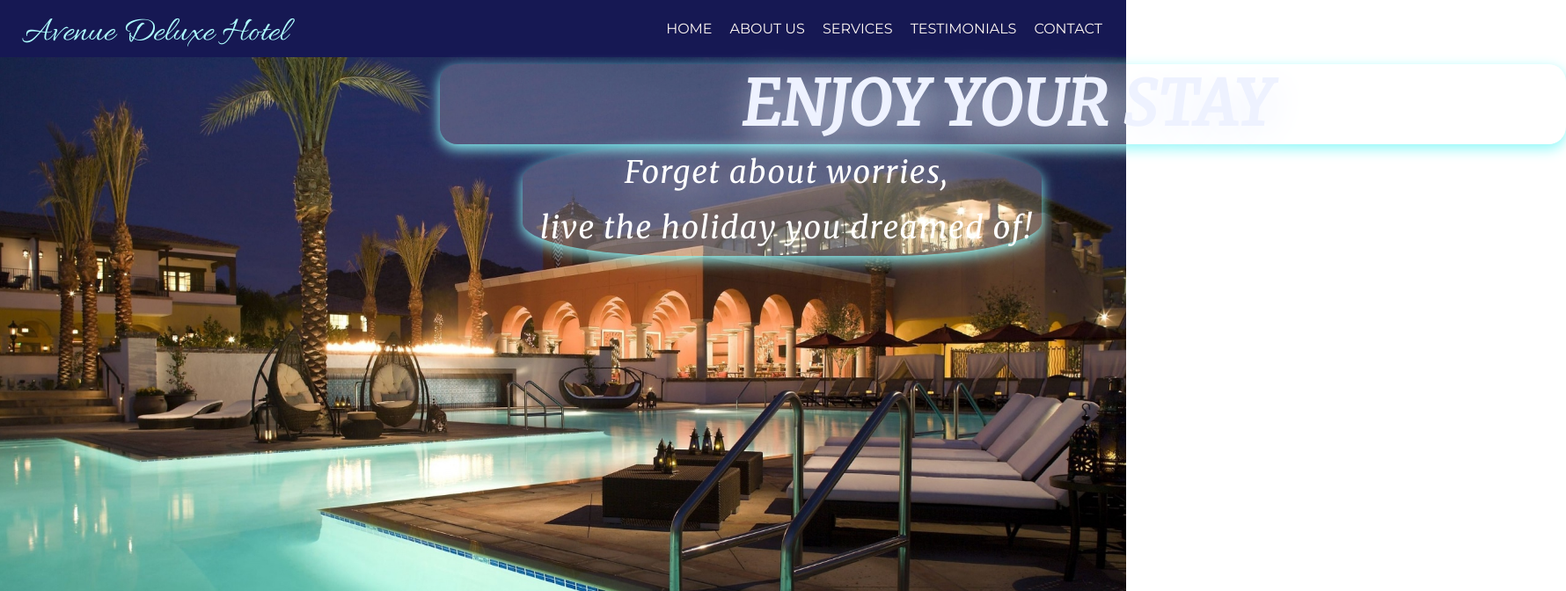
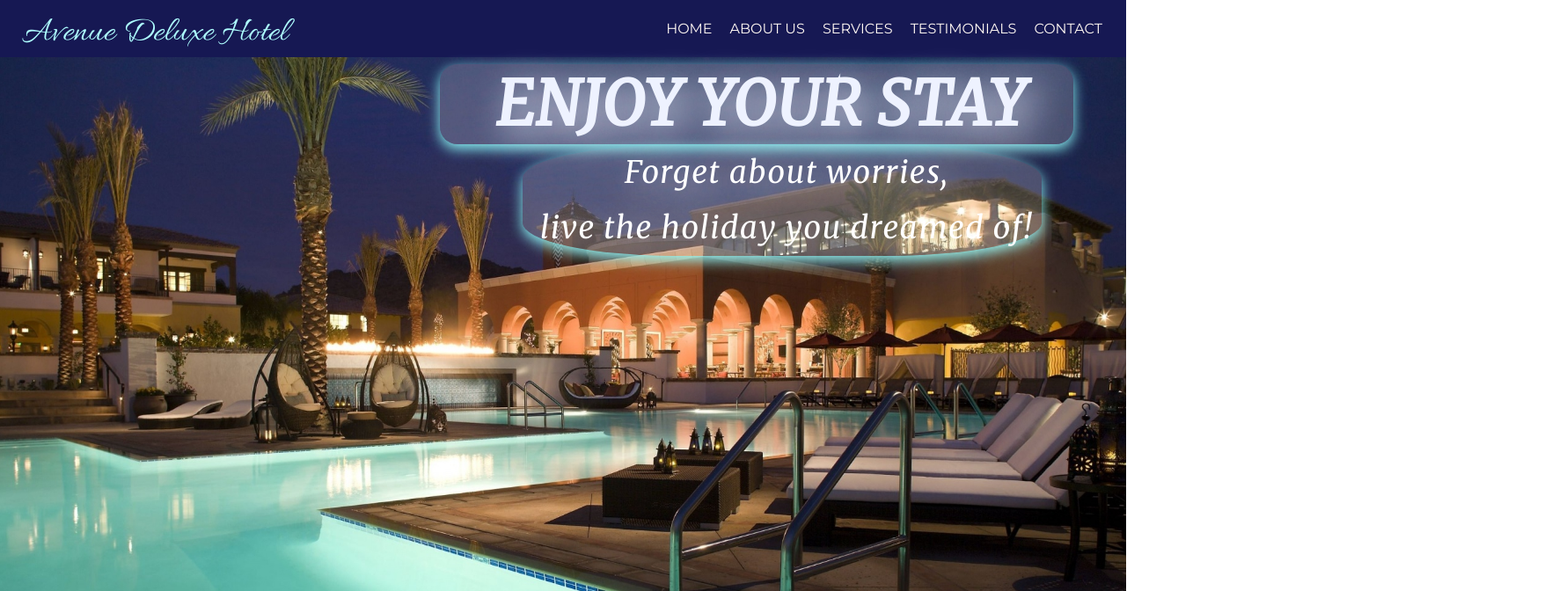
Before and after one commit to AlexMiheii/Hotel-project-site, a plain HTML site: page index.html in a window 1280 px wide. Shown: the top 672 px of the page at 88% size, 1780 px wide, since content can reach past the window. Drawn offline with Linux system fonts and the light colour scheme; a web font is replaced by a local one.

Commit message:
New update

```diff
--- a/css/styles.css
+++ b/css/styles.css
@@ -277,6 +277,7 @@ span {
   top: -133px;
   left: 500px;
   font-size: 70px;
+  max-width: 720px;
   line-height: 1.3;
   font-family: "Merriweather";
   letter-spacing: 1.5px;
```
